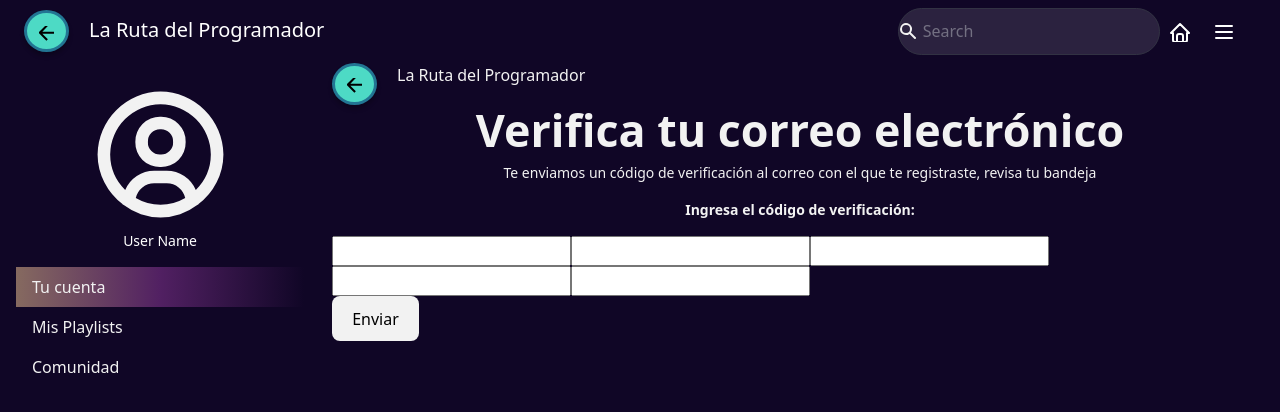
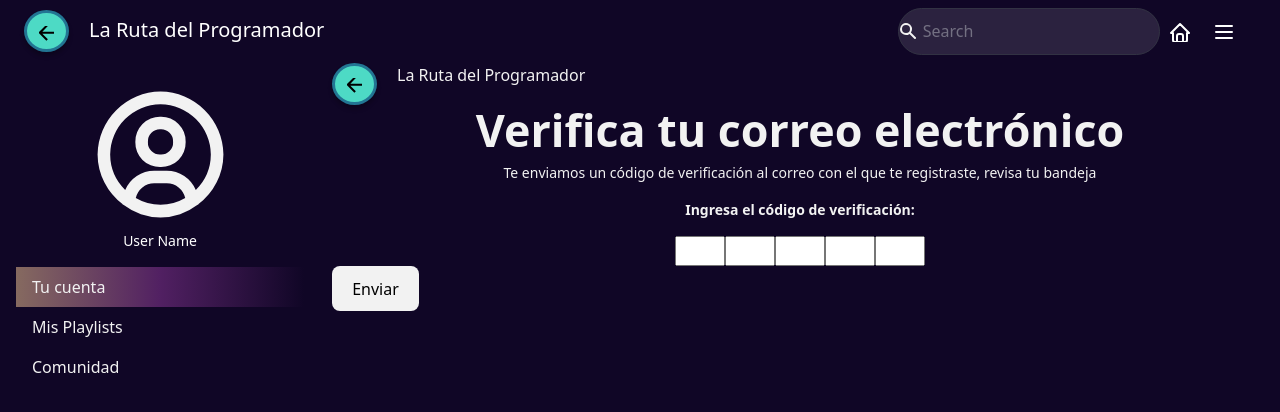
Before and after one commit to CodeMasterChefs/Frontend-Ruta-Programador, a React (Vite) app: page /mi_cuenta in a window 1280 px wide. Shown: the top 412 px of the page. Built offline with nearby package versions, Linux system fonts and the light colour scheme.

Commit message:
change confirmarPage inputs

```diff
--- a/src/Pages/ConfimarCodigoPage/ConfirmarCodigoPage.css
+++ b/src/Pages/ConfimarCodigoPage/ConfirmarCodigoPage.css
@@ -0,0 +1,4 @@
+.code-inp {
+    height: 30px;
+    width: 50px;
+}
--- a/src/Pages/ConfimarCodigoPage/ConfirmarCodigoPage.jsx
+++ b/src/Pages/ConfimarCodigoPage/ConfirmarCodigoPage.jsx
@@ -1,6 +1,6 @@
 import { useState } from 'react';
 import ArrowIconButton from '../../Components/IconButtons/ArrowIconButton';
-
+import "./ConfirmarCodigoPage.css"
 const ConfirmarCodigoPage = () => {
     const [verificationCode, setVerificationCode] = useState(['', '', '', '', '']);
     const [isRegistrationSuccessful, setIsRegistrationSuccessful] = useState(false);
@@ -59,9 +59,9 @@ const ConfirmarCodigoPage = () => {
                     <p><b>Ingresa el código de verificación:</b></p>
                     </div>
 
-                    <div className="verification-code-inputs">
+                    <div className="verification-code-inputs text-center">
                         {verificationCode.map((code, index) => (
-                            <input
+                            <input className='code-inp'
                                 key={index}
                                 type="text"
                                 value={code}
```
